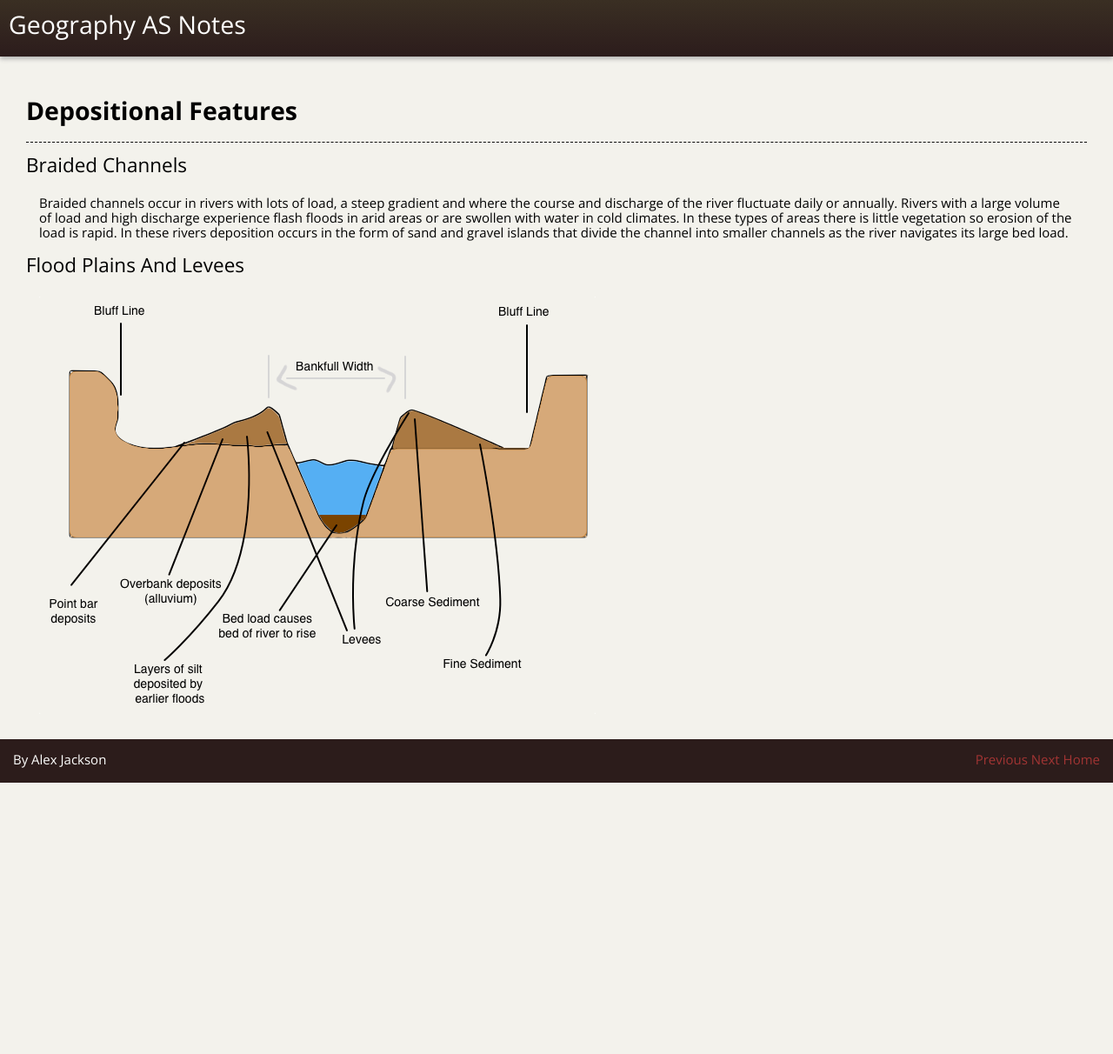
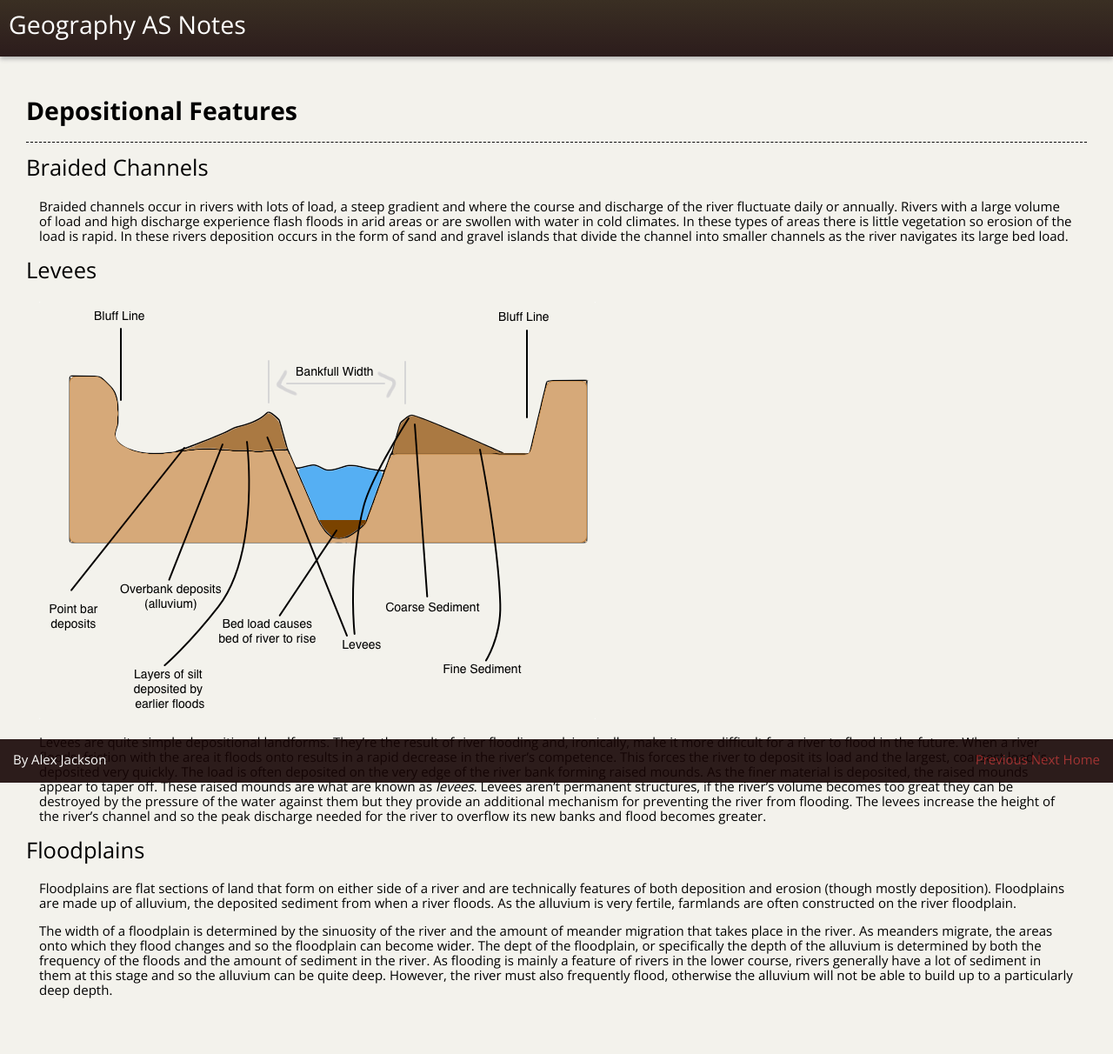
Before and after one commit to alexjohnj/geographyas, a Jekyll site: the page built from _posts/riversAndFlooding/2012-01-08-depositional-features.md, in a window 1280 px wide. Shown: the whole page at 87% size. Built offline with Jekyll 4.4.1, drawn with Linux system fonts in a browser that asks for light colours; nearby versions of some CDN libraries; before the commit the page ends 995 px from its top, so only the background shows below that.

Commit message:
Added explanations to accompany diagrams on the formation of levees and floodplains.

```diff
--- a/_posts/riversAndFlooding/2012-01-08-depositional-features.md
+++ b/_posts/riversAndFlooding/2012-01-08-depositional-features.md
@@ -5,10 +5,18 @@
 keywords: "deposition, braided channels, levees, flooding, erosion"
 ---
 
-### Braided Channels
+## Braided Channels
 
 Braided channels occur in rivers with lots of load, a steep gradient and where the course and discharge of the river fluctuate daily or annually. Rivers with a large volume of load and high discharge experience flash floods in arid areas or are swollen with water in cold climates. In these types of areas there is little vegetation so erosion of the load is rapid. In these rivers deposition occurs in the form of sand and gravel islands that divide the channel into smaller channels as the river navigates its large bed load.
 
-### Flood Plains And Levees
+## Levees
 
 ![](/Images/rivers/levee.png)
+
+Levees are quite simple depositional landforms. They're the result of river flooding and, ironically, make it more difficult for a river to flood in the future. When a river floods, friction with the area it floods onto results in a rapid decrease in the river's competence. This forces the river to deposit its load and the largest, coarsest load is deposited very quickly. The load is often deposited on the very edge of the river bank forming raised mounds. As the finer material is deposited, the raised mounds appear to taper off. These raised mounds are what are known as *levees*. Levees aren't permanent structures, if the river's volume becomes too great they can be destroyed by the pressure of the water against them but they provide an additional mechanism for preventing the river from flooding. The levees increase the height of the river's channel and so the peak discharge needed for the river to overflow its new banks and flood becomes greater.
+
+## Floodplains
+
+Floodplains are flat sections of land that form on either side of a river and are technically features of both deposition and erosion (though mostly deposition). Floodplains are made up of alluvium, the deposited sediment from when a river floods. As the alluvium is very fertile, farmlands are often constructed on the river floodplain.
+
+The width of a floodplain is determined by the sinuosity of the river and the amount of meander migration that takes place in the river. As meanders migrate, the areas onto which they flood changes and so the floodplain can become wider. The dept of the floodplain, or specifically the depth of the alluvium is determined by both the frequency of the floods and the amount of sediment in the river. As flooding is mainly a feature of rivers in the lower course, rivers generally have a lot of sediment in them at this stage and so the alluvium can be quite deep. However, the river must also frequently flood, otherwise the alluvium will not be able to build up to a particularly deep depth.
```
